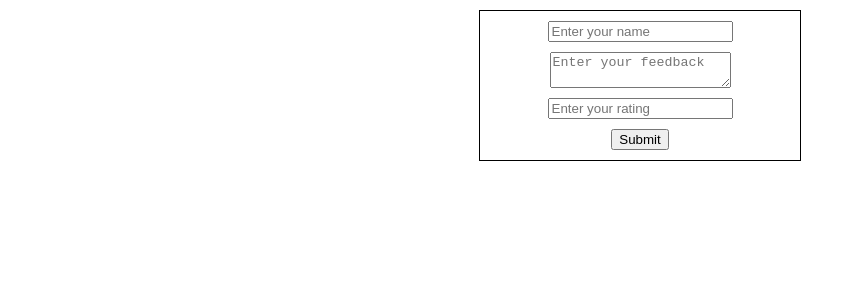
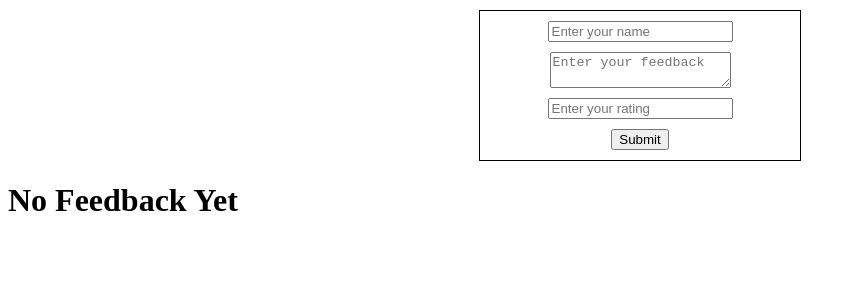
Before and after one commit to Vasanthkumar12/daily-tasks, a React (Vite) app in the folder controlled_uncontrolled_components/: page / in a window 1280 px wide. Shown: the top 300 px of the page, without its empty margins (0-856 px from the left). Built offline with nearby package versions, Linux system fonts and the light colour scheme.

Commit message:
Conditional Rendering done

```diff
--- a/controlled_uncontrolled_components/src/feedback form manager/FeedbackManager.jsx
+++ b/controlled_uncontrolled_components/src/feedback form manager/FeedbackManager.jsx
@@ -45,6 +45,10 @@ export const FeedbackManager = () => {
             <input type="submit" />
         </form>
 
+        { filteredFeedbacks.length === 0 ? <h1>No Feedback Yet</h1> : (<h1></h1>)}
+
+        { filteredFeedbacks.length >= 10 ? <p>Too many results, please refine your search</p> : (<h1></h1>)}
+
         { feedbacks.length > 0 && (
             <div>
                 <input
```
